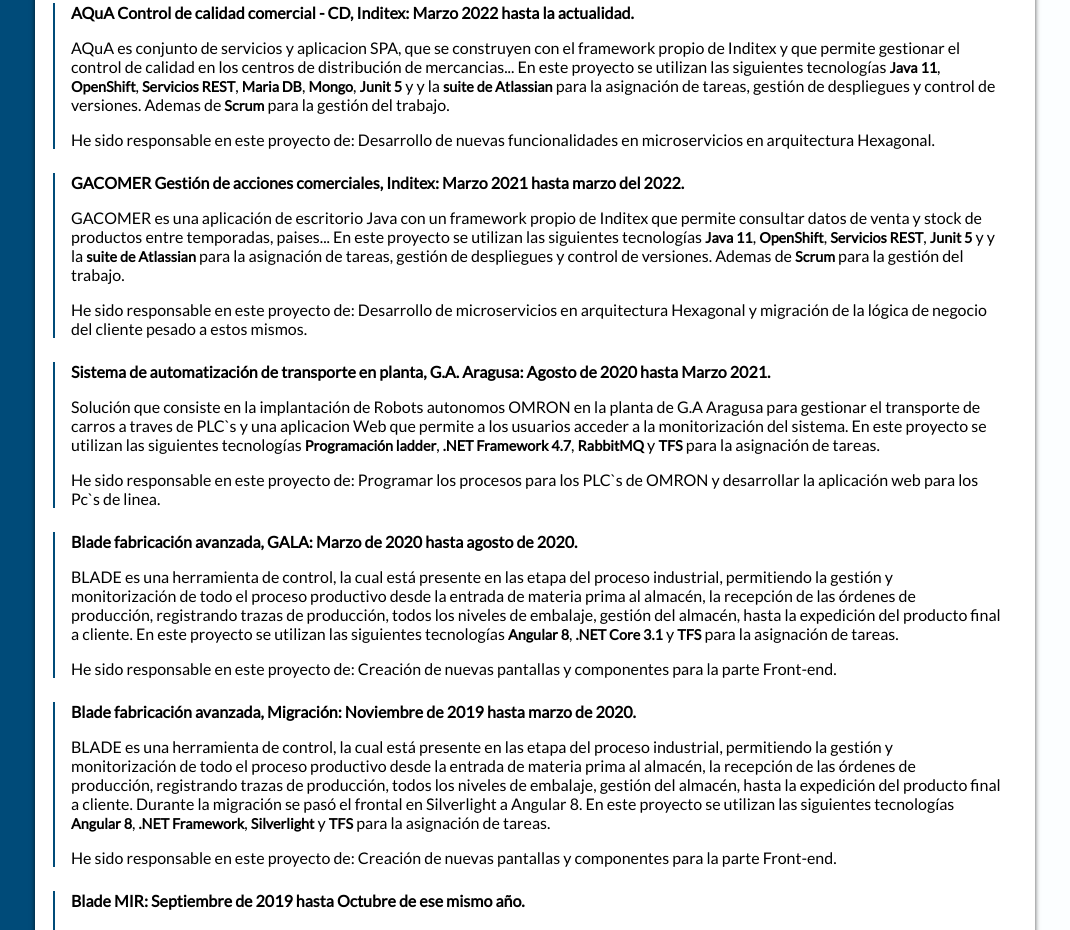
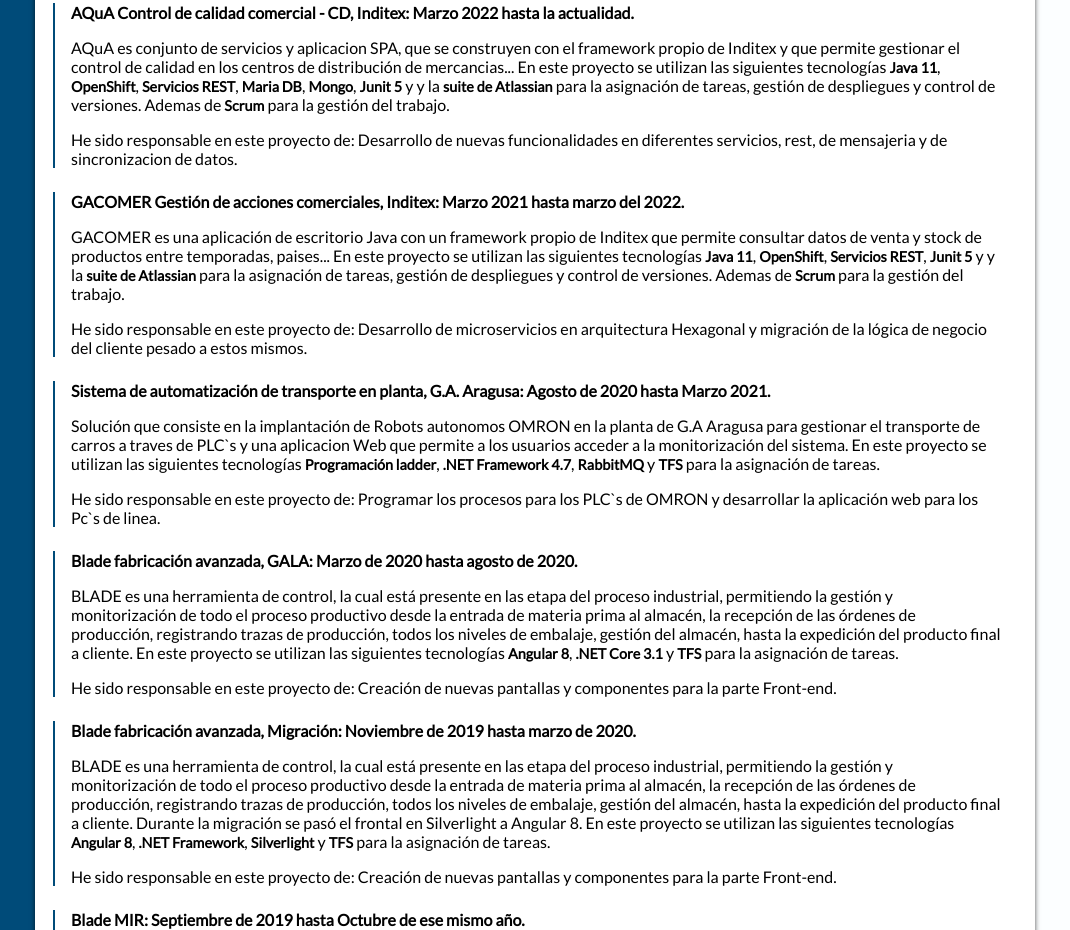
Before and after one commit to SamueM/samueM.github.io, a plain HTML site: page index.html in a window 1280 px wide. Shown: the part 1397-2327 px from the top of the page, without its empty margins (105-1175 px from the left). Drawn offline with nearby package versions, Linux system fonts and the light colour scheme.

Commit message:
Matizar contenido

```diff
--- a/index.html
+++ b/index.html
@@ -152,7 +152,7 @@
                             En este proyecto se utilizan las siguientes tecnologías <b class="tool">Java 11</b>, <b class="tool">OpenShift</b>, <b class="tool">Servicios REST</b>, <b class="tool">Maria DB</b>,
                             <b class="tool">Mongo</b>, <b class="tool">Junit 5</b> y y la <b class="tool">suite de Atlassian</b> para la asignación de tareas, gestión de despliegues y control de versiones.
                             Ademas de <b class="tool">Scrum</b> para la gestión del trabajo.</p>
-                        <p>He sido responsable en este proyecto de: Desarrollo de nuevas funcionalidades en microservicios en arquitectura Hexagonal.</p>
+                        <p>He sido responsable en este proyecto de: Desarrollo de nuevas funcionalidades en diferentes servicios, rest, de mensajeria y de sincronizacion de datos.</p>
                     </div>
                 </div>
                 <div class="bloque-proyectos">
```
